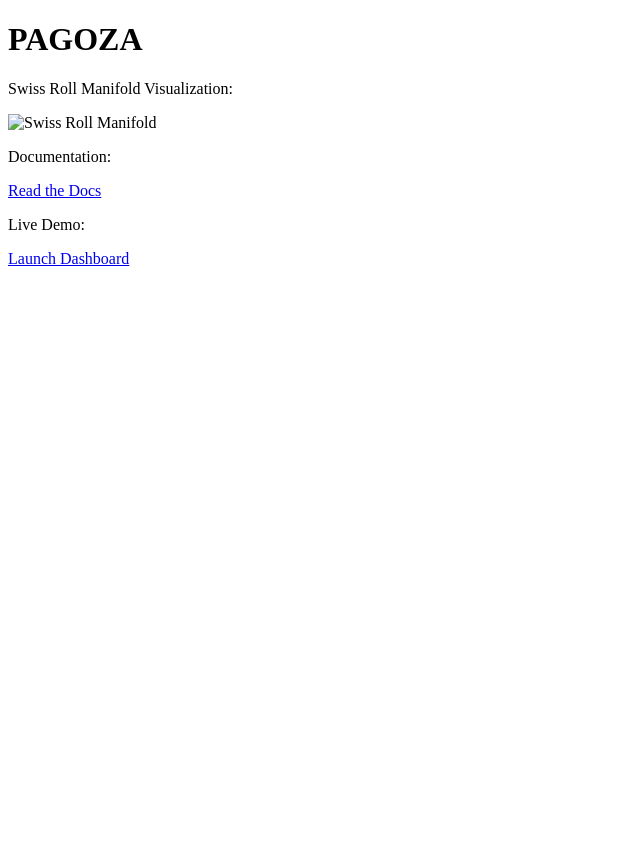
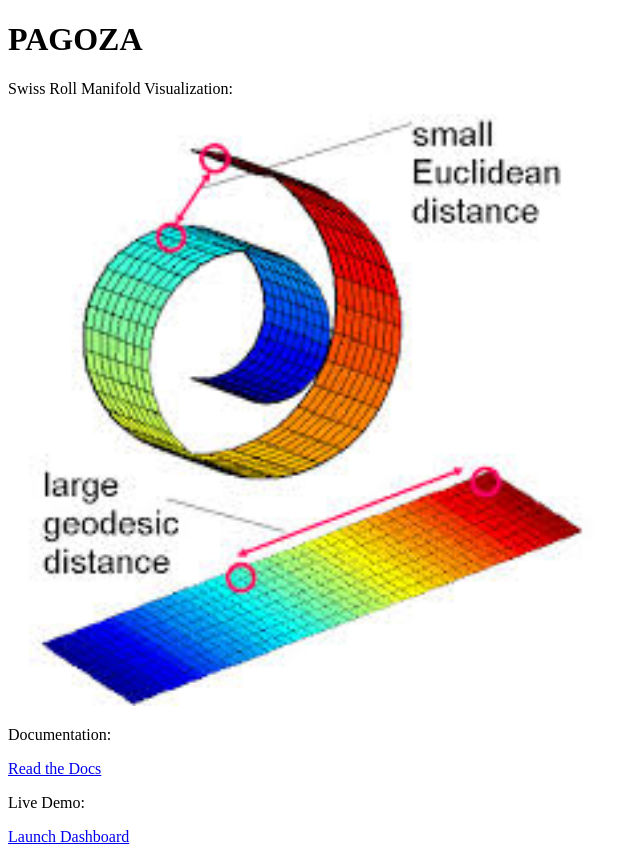
Before and after one commit to dagl1/PAGOZA, a website: page site/index.html in a window 1280 px wide. Shown: the whole page, without its empty margins (0-640 px from the left). Before the commit the page ends 800 px from the top, so only its background shows below. Drawn offline with Linux system fonts and the light colour scheme.

Commit message:
fix(site.index.html): set relative path for assets folder

```diff
--- a/site/index.html
+++ b/site/index.html
@@ -7,7 +7,7 @@
     <h1>PAGOZA</h1>
 
     <p>Swiss Roll Manifold Visualization:</p>
-    <img src="./assets/swiss_roll.png" alt="Swiss Roll Manifold" width="600">
+    <img src="../assets/swiss_roll.png" alt="Swiss Roll Manifold" width="600">
 
     <p>Documentation:</p>
     <a href="https://pagoza.readthedocs.io">Read the Docs</a>
```
